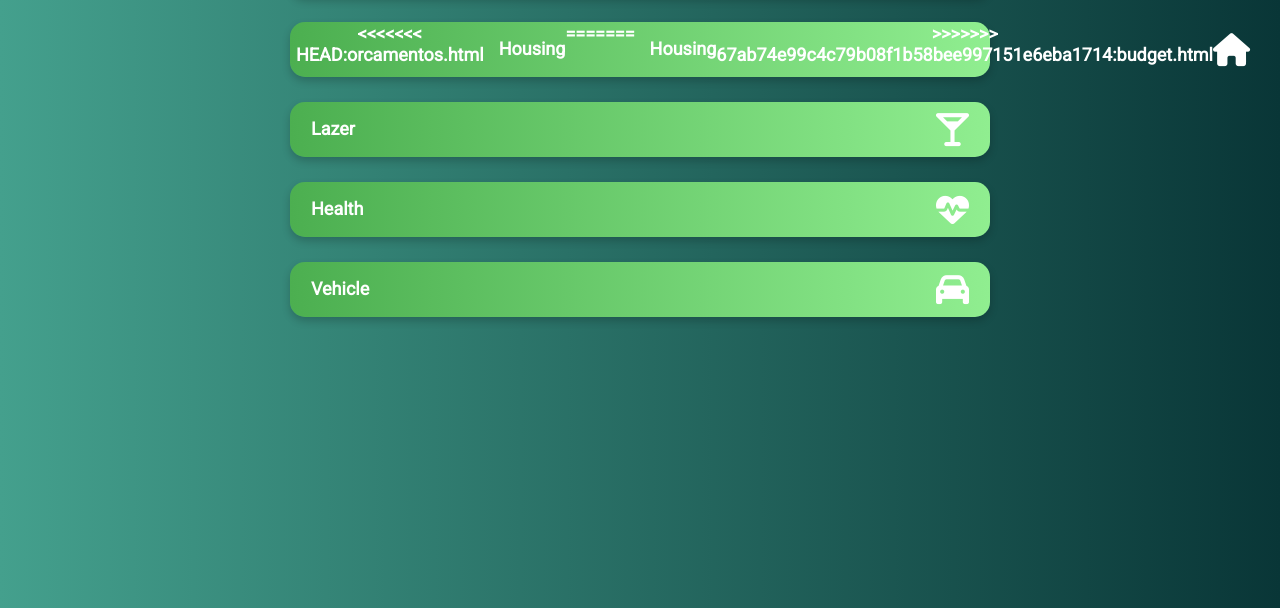
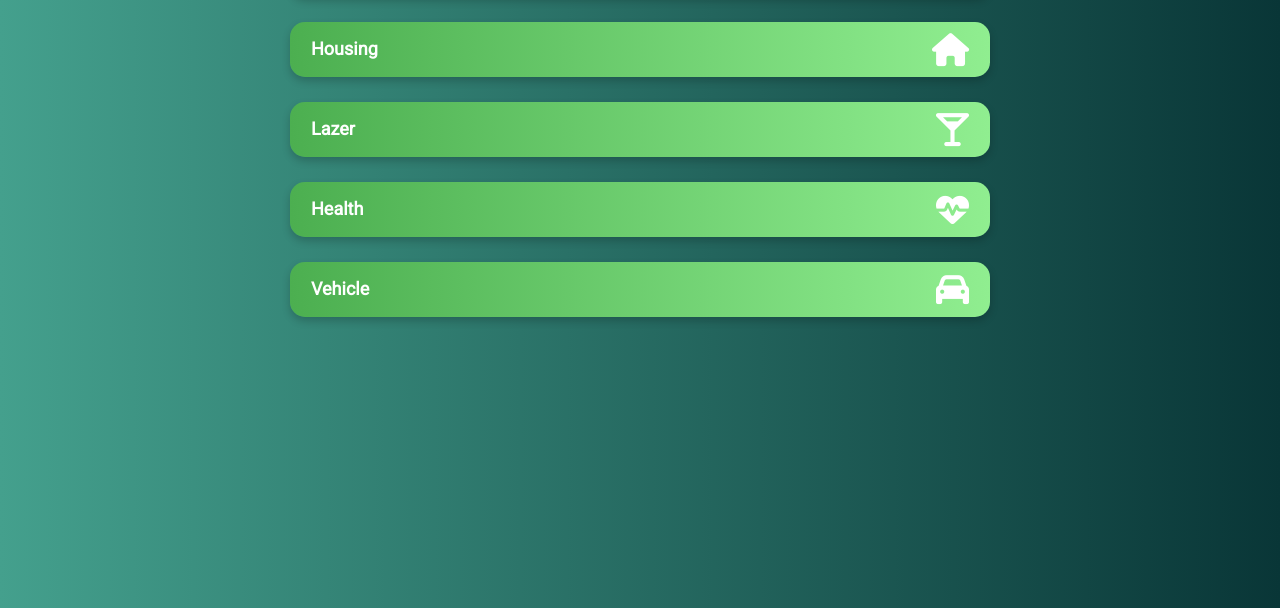
Before and after one commit to harhitosw/PersonalFinance, a plain HTML site: page budget.html in a window 1280 px wide. Shown: the part 192-800 px from the top of the page. Drawn offline with Linux system fonts and the light colour scheme.

Commit message:
Some minor Merge Conflicts resolved

```diff
--- a/budget.html
+++ b/budget.html
@@ -53,12 +53,7 @@
 
                 <!-- Housing -->
                 <button type="button" class="collapsible">
-<<<<<<< HEAD:orcamentos.html
-                        <span class="cardTitle">
-                                Housing</span>
-=======
                         <span class="cardTitle">Housing</span>
->>>>>>> 67ab74e99c4c79b08f1b58bee997151e6eba1714:budget.html
                         <i class="fas fa-home cardIcon"></i>
                 </button>
 
```
